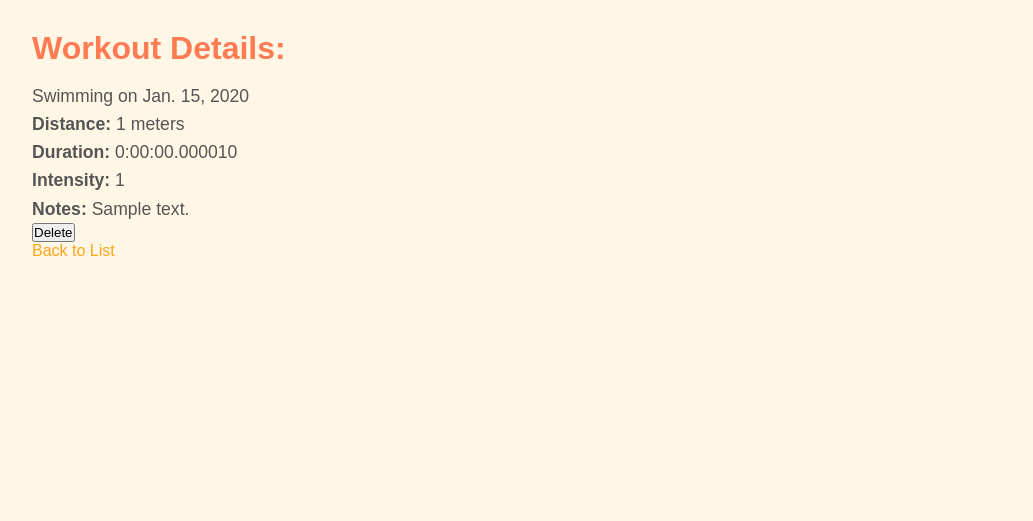
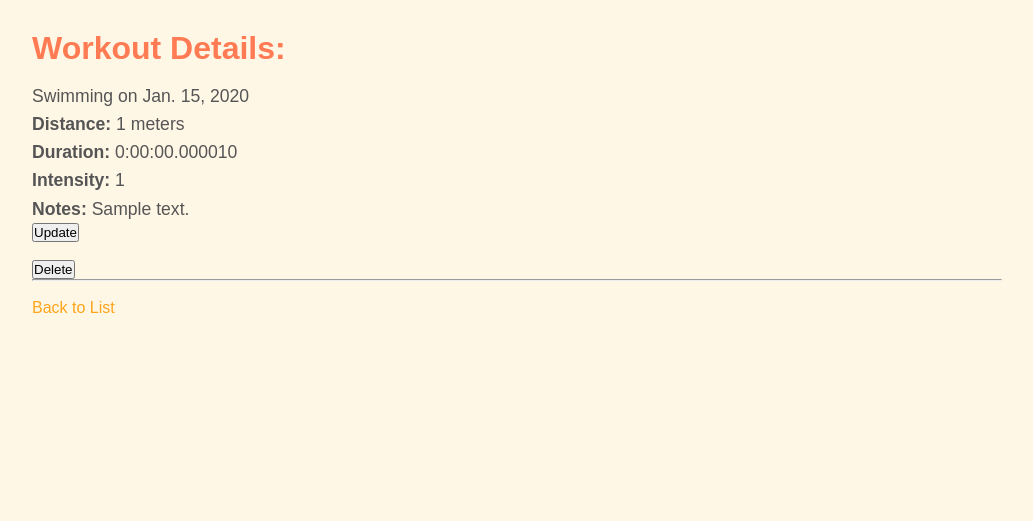
Before and after one commit to juancmorenoh/django_triathlon_tracker, a Django app: page /workouts/1/ in a window 1280 px wide. Shown: the part 60-581 px from the top of the page, without its empty margins (123-1156 px from the left). Run offline with Django 5.2, Linux system fonts and the light colour scheme; tables that the repository leaves empty hold one stand-in row (values such as "Sample post").

Commit message:
Add update view for workout model

```diff
--- a/apps/workout_logs/templates/workout_logs/add_workout.html
+++ b/apps/workout_logs/templates/workout_logs/add_workout.html
@@ -1,6 +1,6 @@
 {% extends 'base.html' %}
 
-{% block title %} Workout - Add {% endblock %}
+{% block title %} Workout - form {% endblock %}
 
 {% block content %}
     <h1>Add Workout</h1>
--- a/apps/workout_logs/templates/workout_logs/detail_workout.html
+++ b/apps/workout_logs/templates/workout_logs/detail_workout.html
@@ -10,12 +10,24 @@
     <p><strong>Intensity:</strong> {{ workout.intensity }}</p>
     <p><strong>Notes:</strong> {{ workout.notes }}</p>
 
-    <form method="POST" action="{% url 'detail_workout' workout_id=workout.id %}" class="no-style-form">
+
+
+    <!-- Form to update workout-->
+    <form method="POST" action="{% url 'update_workout' workout_id=workout.id %}">
+        {% csrf_token %}
+        <button type="submit">Update</button>
+        <br>
+    </form>
+
+    <br>
+    <!-- Form to delete workout-->
+    <form method="POST" action="{% url 'detail_workout' workout_id=workout.id %}">
         {% csrf_token %}
         <button type="submit">Delete</button>
         <br>
     </form>
-
+    <hr>
+    <br>
     <a href="{% url 'workout_list' %}" >Back to List</a>
 
 {% endblock %}
--- a/apps/workout_logs/urls.py
+++ b/apps/workout_logs/urls.py
@@ -6,4 +6,5 @@
     path('workouts/', WorkoutListView.as_view(), name='workout_list'),
     path('workouts/add/', views.add_workout, name='add_workout'),
     path('workouts/<int:workout_id>/', views.detail_workout, name='detail_workout'),
+    path('workouts/<int:workout_id>/update/', views.update_workout, name='update_workout'),
 ]
--- a/apps/workout_logs/views.py
+++ b/apps/workout_logs/views.py
@@ -28,6 +28,16 @@
         form = WorkoutForm()
     return render(request, 'workout_logs/add_workout.html', {'form': form})
 
+def update_workout(request, workout_id):
+    workout = get_object_or_404(Workout, id=workout_id)
+    if request.method == "POST":
+        form = WorkoutForm(request.POST, instance=workout)
+        if form.is_valid():
+            form.save()
+            return redirect('workout_list')  # Redirect to the workout list after update
+    else:
+        form = WorkoutForm(instance=workout)
+    return render(request, 'workout_logs/add_workout.html', {'form': form})
 
 #You can create a separate view for deleting
 #you might create a html with the button and add the block
```
